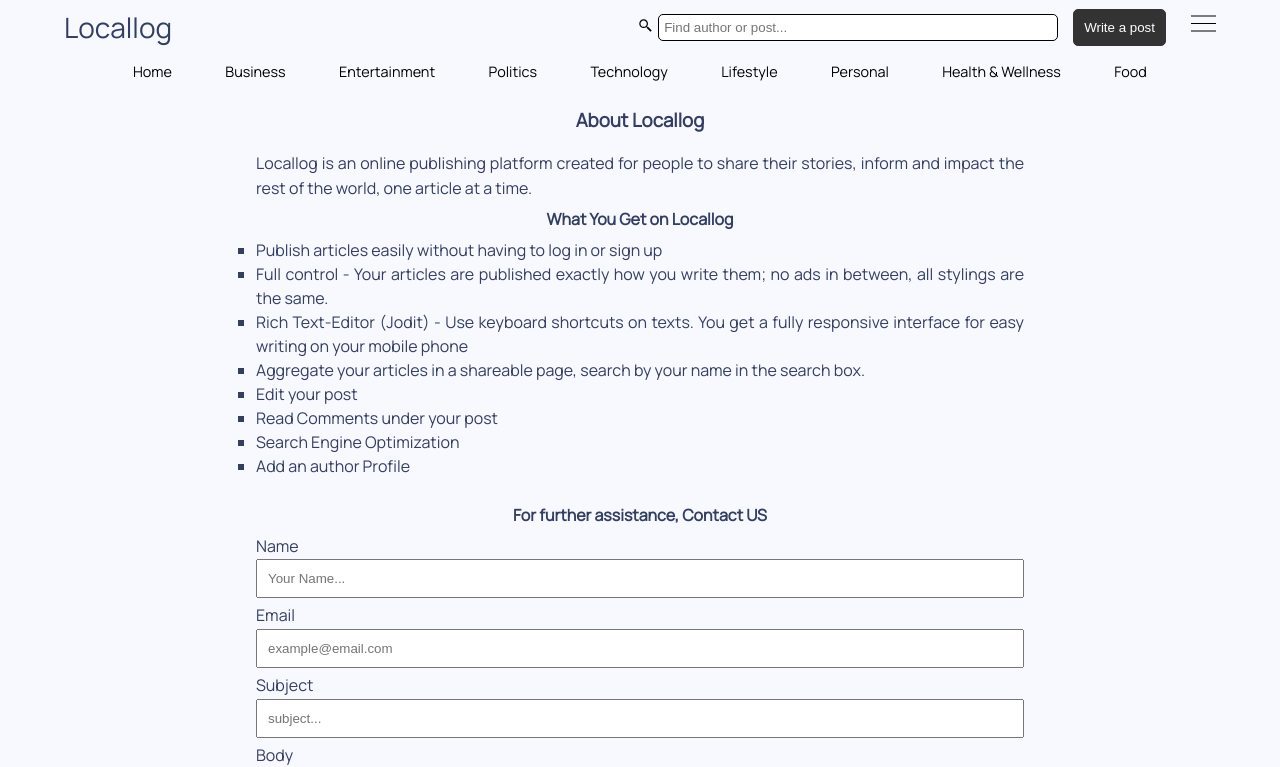
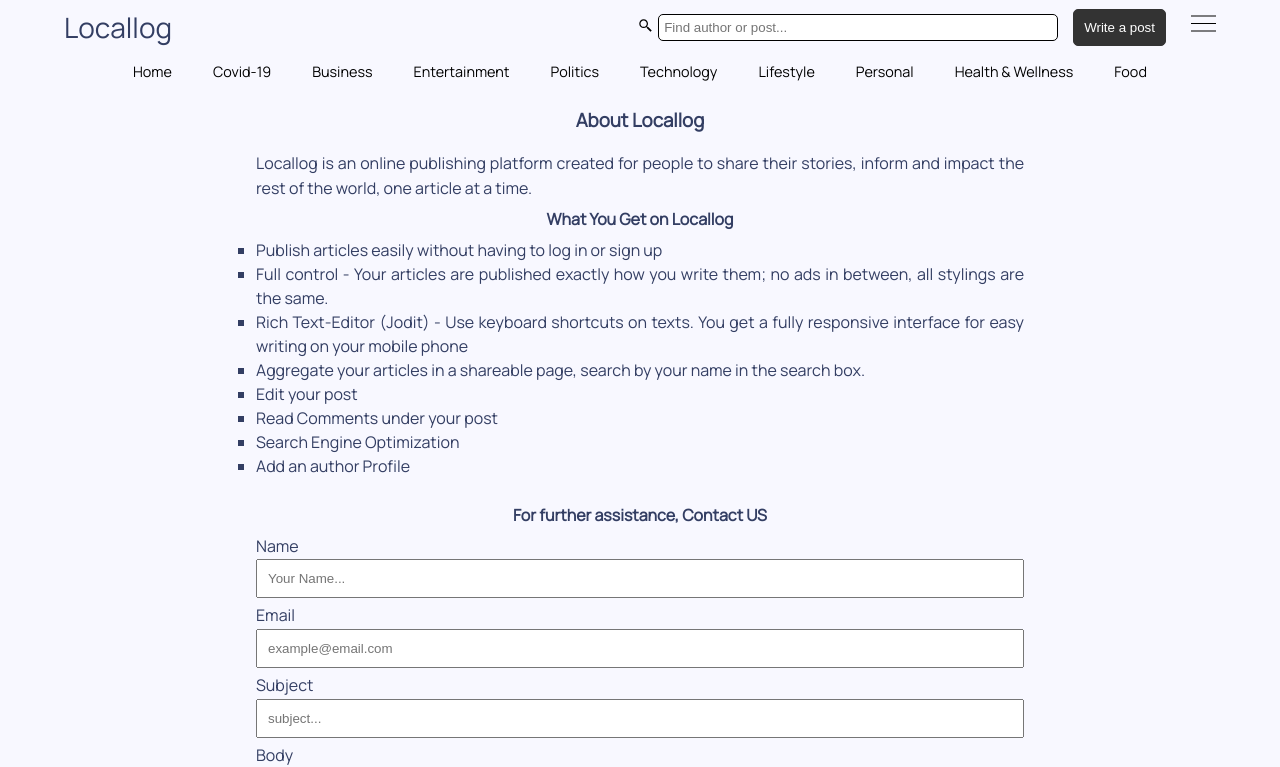
Before and after one commit to Segun98/locallog, a Next.js app in the folder client/: page /about in a window 1280 px wide. Shown: the top 767 px of the page. Built offline with nearby package versions, Linux system fonts and the light colour scheme; a web font is replaced by a local one.

Commit message:
updated README, added Corona Virus category

```diff
--- a/client/components/Header.jsx
+++ b/client/components/Header.jsx
@@ -87,6 +87,11 @@
         <div className="slide">
           <Link href="/">
             <a>Home</a>
+          </Link>
+        </div>
+        <div className="slide">
+          <Link href="/category?category=covid-19">
+            <a>Covid-19</a>
           </Link>
         </div>
         <div className="slide">
--- a/client/pages/post/new.jsx
+++ b/client/pages/post/new.jsx
@@ -316,6 +316,7 @@
                   >
                     <option defaultValue="">--select--</option>
                     <option defaultValue="Business">Business</option>
+                    <option defaultValue="Covid-19">Covid-19</option>
                     <option defaultValue="Entertainment">Entertainment</option>
                     <option defaultValue="Politics">Politics</option>
                     <option defaultValue="Technology">Technology</option>
```
Also changed, not shown: 1 other file (tests, documents, lock files or other folders).
